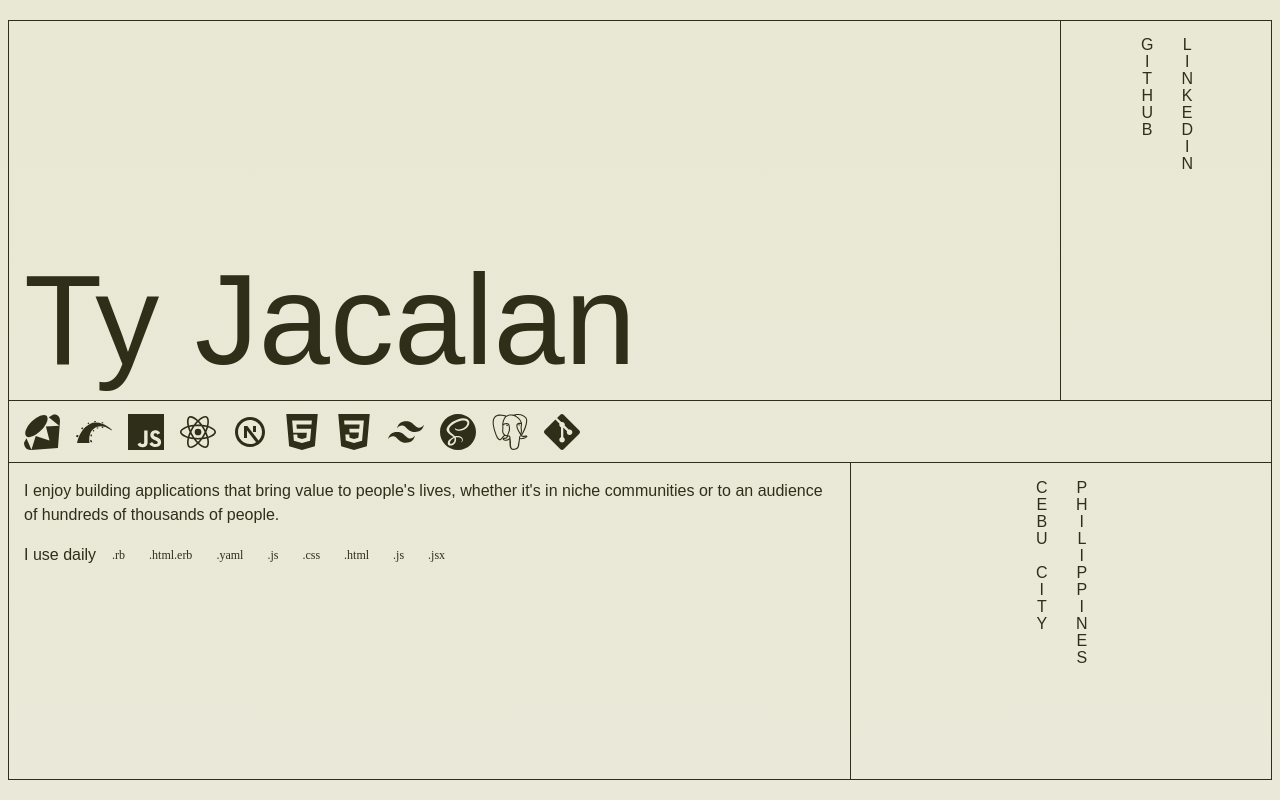
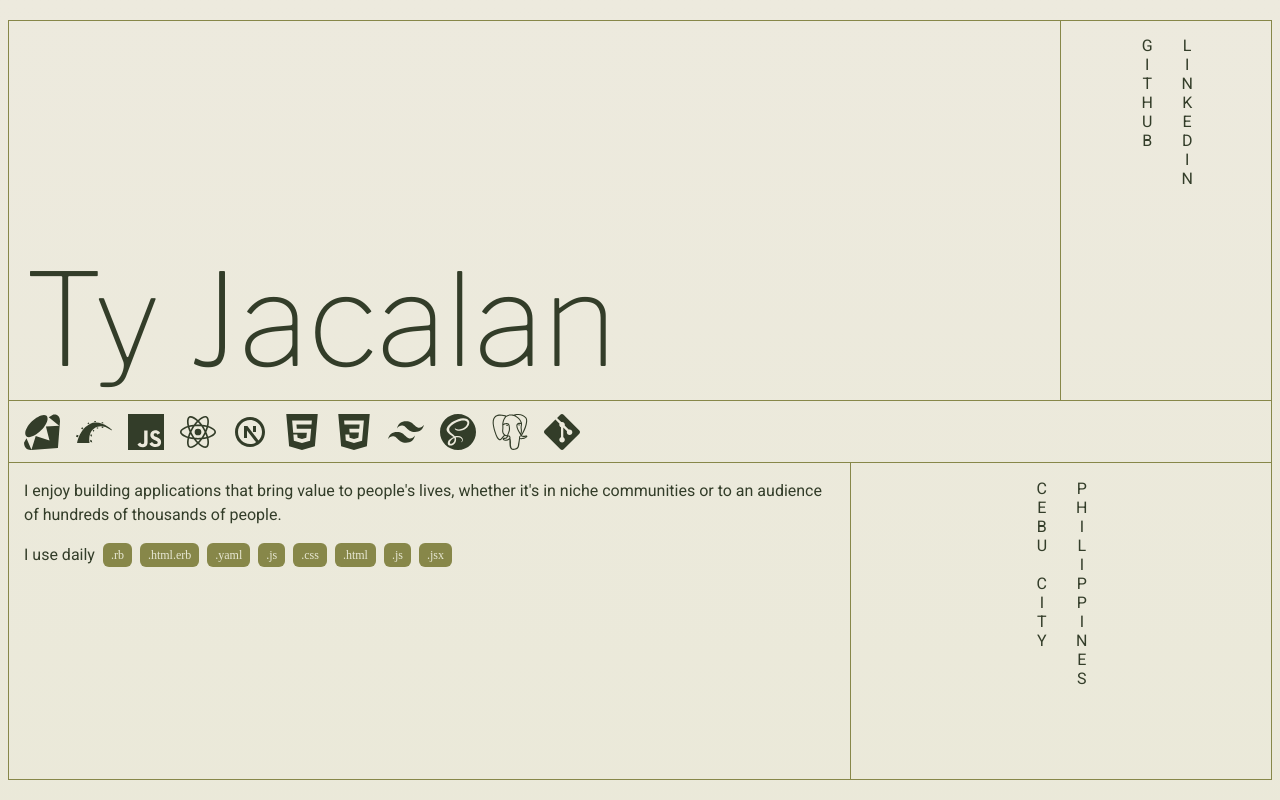
Before and after one commit to TyJacalan/portfolio, a Next.js app: page /portfolio in a window 1280 px wide. Shown: the top 800 px of the page. Built offline with nearby package versions, Linux system fonts and the light colour scheme; a web font is replaced by a local one.

Commit message:
Update color config to tailwind v4
Signed-off-by: Ty Jacalan <muzuuu@protonmail.com>

```diff
--- a/app/globals.css
+++ b/app/globals.css
@@ -1,18 +1,18 @@
 @import "tailwindcss";
 
-:root {
-  --primary: 237, 234, 222;
-  --secondary: 135, 135, 73;
-  --tertiary: 51, 61, 41;
-  --foreground: 46, 46, 25;
-  --muted: 111, 111, 97;
-  --accent: 232, 232, 212;
+@theme {
+  --color-primary: rgb(237, 234, 222);
+  --color-secondary: rgb(135, 135, 73);
+  --color-tertiary: rgb(51, 61, 41);
+  --color-foreground: rgb(46, 46, 25);
+  --color-muted: rgb(111, 111, 97);
+  --color-accent: rgb(232, 232, 212);
 }
 
-body {
-  color: rgb(var(--foreground));
-  background: linear-gradient(to bottom, transparent, rgb(var(--primary)))
-    rgb(var(--accent));
+@layer base {
+  h1 {
+    font-family: "Libre Franklin"
+  }
 }
 
 @layer utilities {
--- a/app/portfolio/page.js
+++ b/app/portfolio/page.js
@@ -4,7 +4,7 @@ import Projects from "@/pages/Projects";
 
 export default function Home() {
   return (
-    <main className="h-full min-w-[350px] container mx-auto flex flex-col items-center justify-between">
+    <main className="h-full min-w-[350px] container mx-auto flex flex-col items-center justify-between font-roboto">
     	<Hero />
     	<Projects />
     </main>
--- a/tailwind.config.js
+++ b/tailwind.config.js
@@ -5,17 +5,5 @@ module.exports = {
     "./components/**/*.{js,ts,jsx,tsx,mdx}",
     "./app/**/*.{js,ts,jsx,tsx,mdx}",
   ],
-  theme: {
-    extend: {
-      colors: {
-        primary: "rgb(var(--primary))",
-        secondary: "rgb(var(--secondary))",
-        tertiary: "rgb(var(--tertiary))",
-        foreground: "rgb(var(--foreground))",
-        muted: "rgb(var(--muted))",
-        accent: "rgb(var(--accent))",
-      },
-    },
-  },
   plugins: [],
 };
```
